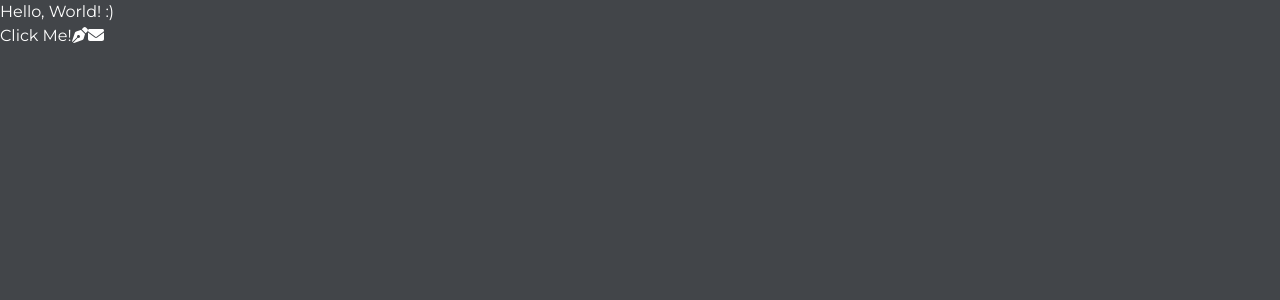
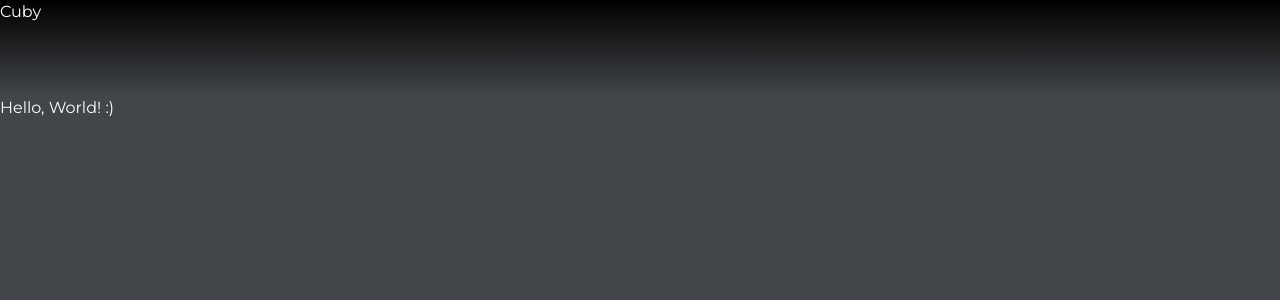
Before and after one commit to Cuby-Project/Cuby-capture-website, a Next.js app: page / in a window 1280 px wide. Shown: the top 300 px of the page. Built offline with nearby package versions, Linux system fonts and the light colour scheme.

Commit message:
Update HomeLayout.tsx

```diff
--- a/src/app/layouts/HomeLayout.tsx
+++ b/src/app/layouts/HomeLayout.tsx
@@ -1,26 +1,17 @@
 'use client';
-import {Button} from "@/app/components/Button";
-import {ButtonParams} from "@/app/interfaces.ts";
+import {TopBarParams} from "@/app/interfaces.ts";
+import {TopBar} from "@/app/components/TopBar";
 
 export default function HomeLayout () {
 
-    let buttonProps: ButtonParams = {
-        color: "primary",
-        label: "Click Me!",
-        icon: "fas fa-hand-pointer",
-        clickEvent: () => {
-            console.log("Button Clicked!");
-        }
-    }
+    let TopBarProps: TopBarParams = {
+        color: "gray-1",
+    };
 
     return (
         <>
+            <TopBar color={TopBarProps.color} />
             <p>Hello, World! :)</p>
-
-            <Button color={buttonProps.color}
-                    label={buttonProps.label}
-                    icon={buttonProps.icon}
-                    clickEvent={buttonProps.clickEvent} />
         </>
     );
 };
```
